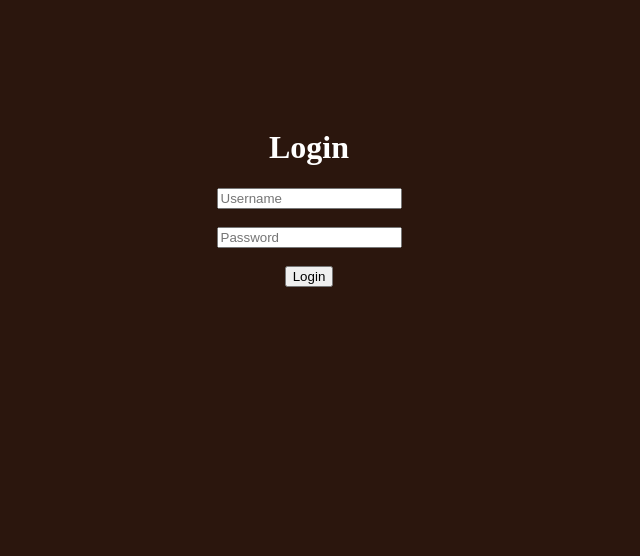
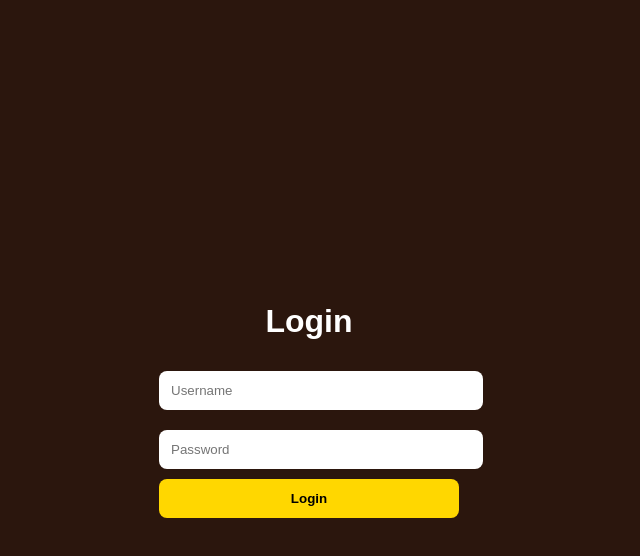
Before and after one commit to fadaqdataccr-eng/fadaqdata-demo, a plain HTML site: page login.html in a window 1280 px wide. Shown: the whole page, without its empty margins (331-971 px from the left). Drawn offline with Linux system fonts and the light colour scheme.

Commit message:
Update login.html

```diff
--- a/login.html
+++ b/login.html
@@ -2,18 +2,56 @@
 <html>
 <head>
 <title>Login</title>
+
+<style>
+body{
+background:#2b160d;
+color:white;
+font-family:Arial,sans-serif;
+display:flex;
+justify-content:center;
+align-items:center;
+height:100vh;
+margin:0;
+}
+
+.box{
+width:300px;
+text-align:center;
+}
+
+input{
+width:100%;
+padding:12px;
+margin:10px 0;
+border:none;
+border-radius:8px;
+}
+
+button{
+width:100%;
+padding:12px;
+background:gold;
+border:none;
+border-radius:8px;
+font-weight:bold;
+}
+</style>
 </head>
 
-<body style="background:#2b160d;color:white;text-align:center;padding-top:100px;">
+<body>
 
+<div class="box">
 <h1>Login</h1>
 
-<input type="text" placeholder="Username"><br><br>
+<form action="dashboard.html">
+<input type="text" placeholder="Username">
+<input type="password" placeholder="Password">
 
-<input type="password" placeholder="Password"><br><br>
+<button type="submit">Login</button>
+</form>
 
-<a href="dashboard.html">
-<button>Login</button>
-</a>
+</div>
+
 </body>
 </html>
```
